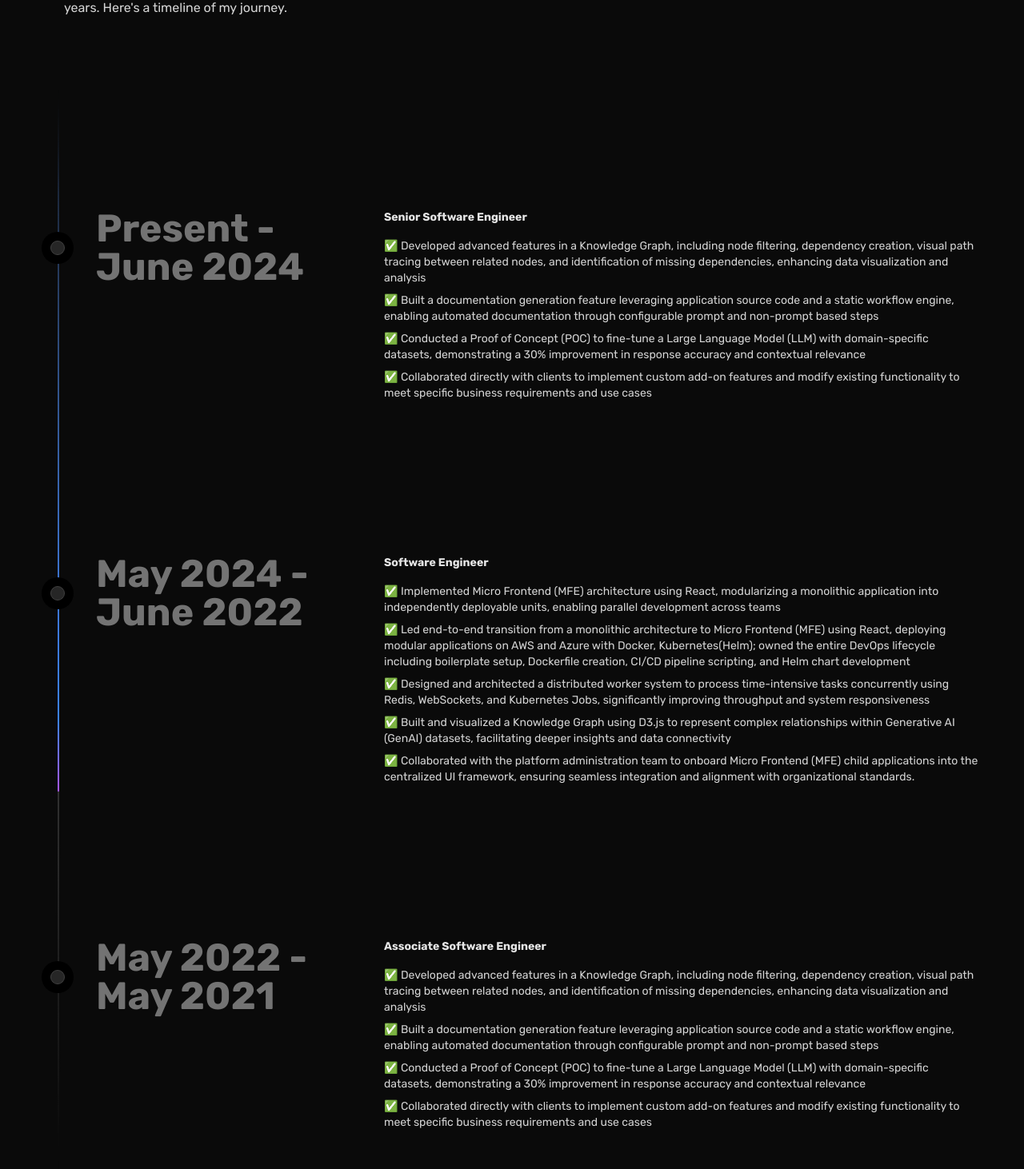
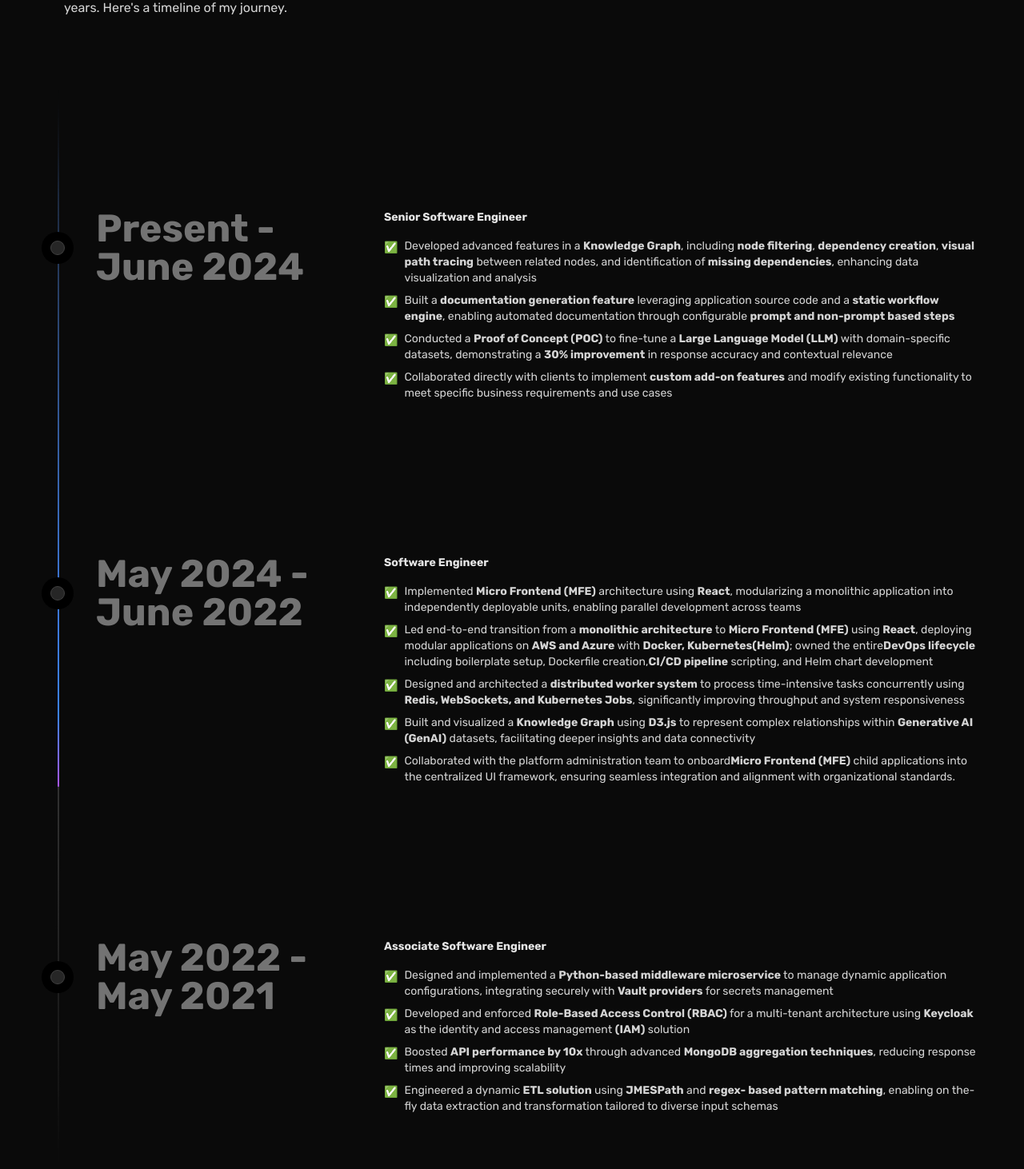
Before and after one commit to harimee1504/portfolio, a Next.js app: page / in a window 1280 px wide. Shown: the part 962-2424 px from the top of the page at 80% size. Built offline with nearby package versions, Linux system fonts and the light colour scheme.

Commit message:
key points highlighted

```diff
--- a/app/_components/experience.tsx
+++ b/app/_components/experience.tsx
@@ -12,27 +12,31 @@ const Experience = () => {
             Senior Software Engineer
           </p>
           <div className="mb-8">
-            <div className="flex items-center gap-2 text-xs text-neutral-700 md:text-sm dark:text-neutral-300">
-              ✅  Developed advanced features in a Knowledge Graph, including node
-              filtering, dependency creation, visual path tracing between related
-              nodes, and identification of missing dependencies, enhancing data
-              visualization and analysis
+            <div className="flex items-start gap-2 text-xs text-neutral-700 md:text-sm dark:text-neutral-300">
+              <span className="mt-0.5">✅</span>
+              <span>Developed advanced features in a <strong>Knowledge Graph</strong>, including <strong>node
+              filtering</strong>, <strong>dependency creation</strong>, <strong>visual path tracing</strong> between related
+              nodes, and identification of <strong>missing dependencies</strong>, enhancing data
+              visualization and analysis</span>
             </div>
-            <div className="flex mt-2 items-center gap-2 text-xs text-neutral-700 md:text-sm dark:text-neutral-300">
-              ✅  Built a documentation generation feature leveraging application
-              source code and a static workflow engine, enabling automated
-              documentation through configurable prompt and non-prompt
-              based steps
+            <div className="flex items-start gap-2 text-xs text-neutral-700 md:text-sm dark:text-neutral-300 mt-2">
+              <span className="mt-0.5">✅</span>
+              <span>Built a <strong>documentation generation feature</strong> leveraging application
+              source code and a <strong>static workflow engine</strong>, enabling automated
+              documentation through configurable <strong>prompt and non-prompt
+              based steps</strong></span>
             </div>
-            <div className="flex mt-2 items-center gap-2 text-xs text-neutral-700 md:text-sm dark:text-neutral-300">
-              ✅   Conducted a Proof of Concept (POC) to fine-tune a Large Language
-              Model (LLM) with domain-specific datasets, demonstrating a 30%
-              improvement in response accuracy and contextual relevance
+            <div className="flex items-start gap-2 text-xs text-neutral-700 md:text-sm dark:text-neutral-300 mt-2">
+              <span className="mt-0.5">✅</span>
+              <span>Conducted a <strong>Proof of Concept (POC)</strong> to fine-tune a <strong>Large Language
+              Model (LLM)</strong> with domain-specific datasets, demonstrating a <strong>30%
+              improvement</strong> in response accuracy and contextual relevance</span>
             </div>
-            <div className="flex mt-2 items-center gap-2 text-xs text-neutral-700 md:text-sm dark:text-neutral-300">
-              ✅   Collaborated directly with clients to implement custom add-on
-              features and modify existing functionality to meet specific business
-              requirements and use cases
+            <div className="flex items-start gap-2 text-xs text-neutral-700 md:text-sm dark:text-neutral-300 mt-2">
+              <span className="mt-0.5">✅</span>
+              <span>Collaborated directly with clients to implement <strong>custom add-on
+              features</strong> and modify existing functionality to meet specific business
+              requirements and use cases</span>
             </div>
           </div>
         </div>
@@ -46,34 +50,39 @@ const Experience = () => {
             Software Engineer
           </p>
           <div className="mb-8">
-            <div className="flex items-center gap-2 text-xs text-neutral-700 md:text-sm dark:text-neutral-300">
-              ✅   Implemented Micro Frontend (MFE) architecture using React,
+            <div className="flex items-start gap-2 text-xs text-neutral-700 md:text-sm dark:text-neutral-300">
+              <span className="mt-0.5">✅</span>
+              <span>Implemented <strong>Micro Frontend (MFE)</strong> architecture using <strong>React</strong>,
               modularizing a monolithic application into independently
-              deployable units, enabling parallel development across teams
+              deployable units, enabling parallel development across teams</span>
             </div>
-            <div className="flex mt-2 items-center gap-2 text-xs text-neutral-700 md:text-sm dark:text-neutral-300">
-              ✅  Led end-to-end transition from a monolithic architecture to Micro
-              Frontend (MFE) using React, deploying modular applications on AWS
-              and Azure with Docker, Kubernetes(Helm); owned the entire
-              DevOps lifecycle including boilerplate setup, Dockerfile creation,
-              CI/CD pipeline scripting, and Helm chart development
+            <div className="flex items-start gap-2 text-xs text-neutral-700 md:text-sm dark:text-neutral-300 mt-2">
+              <span className="mt-0.5">✅</span>
+              <span>Led end-to-end transition from a <strong>monolithic architecture</strong> to <strong>Micro
+              Frontend (MFE)</strong> using <strong>React</strong>, deploying modular applications on <strong>AWS
+              and Azure</strong> with <strong>Docker, Kubernetes(Helm)</strong>; owned the entire
+              <strong>DevOps lifecycle</strong> including boilerplate setup, Dockerfile creation,
+              <strong>CI/CD pipeline</strong> scripting, and Helm chart development</span>
             </div>
-            <div className="flex mt-2 items-center gap-2 text-xs text-neutral-700 md:text-sm dark:text-neutral-300">
-              ✅    Designed and architected a distributed worker system to process
-              time-intensive tasks concurrently using Redis, WebSockets, and
-              Kubernetes Jobs, significantly improving throughput and system
-              responsiveness
+            <div className="flex items-start gap-2 text-xs text-neutral-700 md:text-sm dark:text-neutral-300 mt-2">
+              <span className="mt-0.5">✅</span>
+              <span>Designed and architected a <strong>distributed worker system</strong> to process
+              time-intensive tasks concurrently using <strong>Redis, WebSockets, and
+              Kubernetes Jobs</strong>, significantly improving throughput and system
+              responsiveness</span>
             </div>
-            <div className="flex mt-2 items-center gap-2 text-xs text-neutral-700 md:text-sm dark:text-neutral-300">
-              ✅   Built and visualized a Knowledge Graph using D3.js to represent
-              complex relationships within Generative AI (GenAI) datasets,
-              facilitating deeper insights and data connectivity
+            <div className="flex items-start gap-2 text-xs text-neutral-700 md:text-sm dark:text-neutral-300 mt-2">
+              <span className="mt-0.5">✅</span>
+              <span>Built and visualized a <strong>Knowledge Graph</strong> using <strong>D3.js</strong> to represent
+              complex relationships within <strong>Generative AI (GenAI)</strong> datasets,
+              facilitating deeper insights and data connectivity</span>
             </div>
-            <div className="flex mt-2 items-center gap-2 text-xs text-neutral-700 md:text-sm dark:text-neutral-300">
-              ✅    Collaborated with the platform administration team to onboard
-              Micro Frontend (MFE) child applications into the centralized UI
+            <div className="flex items-start gap-2 text-xs text-neutral-700 md:text-sm dark:text-neutral-300 mt-2">
+              <span className="mt-0.5">✅</span>
+              <span>Collaborated with the platform administration team to onboard
+              <strong>Micro Frontend (MFE)</strong> child applications into the centralized UI
               framework, ensuring seamless integration and alignment with
-              organizational standards.
+              organizational standards.</span>
             </div>
           </div>
         </div>
@@ -87,27 +96,29 @@ const Experience = () => {
             Associate Software Engineer
           </p>
           <div className="mb-8">
-            <div className="flex items-center gap-2 text-xs text-neutral-700 md:text-sm dark:text-neutral-300">
-              ✅  Developed advanced features in a Knowledge Graph, including node
-              filtering, dependency creation, visual path tracing between related
-              nodes, and identification of missing dependencies, enhancing data
-              visualization and analysis
+            <div className="flex items-start gap-2 text-xs text-neutral-700 md:text-sm dark:text-neutral-300">
+              <span className="mt-0.5">✅</span>
+              <span>Designed and implemented a <strong>Python-based middleware
+              microservice</strong> to manage dynamic application configurations,
+              integrating securely with <strong>Vault providers</strong> for secrets management</span>
             </div>
-            <div className="flex mt-2 items-center gap-2 text-xs text-neutral-700 md:text-sm dark:text-neutral-300">
-              ✅  Built a documentation generation feature leveraging application
-              source code and a static workflow engine, enabling automated
-              documentation through configurable prompt and non-prompt
-              based steps
+            <div className="flex items-start gap-2 text-xs text-neutral-700 md:text-sm dark:text-neutral-300 mt-2">
+              <span className="mt-0.5">✅</span>
+              <span>Developed and enforced <strong>Role-Based Access Control (RBAC)</strong> for a
+              multi-tenant architecture using <strong>Keycloak</strong> as the identity and access
+              management <strong>(IAM)</strong> solution</span>
             </div>
-            <div className="flex mt-2 items-center gap-2 text-xs text-neutral-700 md:text-sm dark:text-neutral-300">
-              ✅   Conducted a Proof of Concept (POC) to fine-tune a Large Language
-              Model (LLM) with domain-specific datasets, demonstrating a 30%
-              improvement in response accuracy and contextual relevance
+            <div className="flex items-start gap-2 text-xs text-neutral-700 md:text-sm dark:text-neutral-300 mt-2">
+              <span className="mt-0.5">✅</span>
+              <span>Boosted <strong>API performance by 10x</strong> through advanced <strong>MongoDB
+              aggregation techniques</strong>, reducing response times and improving
+              scalability</span>
             </div>
-            <div className="flex mt-2 items-center gap-2 text-xs text-neutral-700 md:text-sm dark:text-neutral-300">
-              ✅   Collaborated directly with clients to implement custom add-on
-              features and modify existing functionality to meet specific business
-              requirements and use cases
+            <div className="flex items-start gap-2 text-xs text-neutral-700 md:text-sm dark:text-neutral-300 mt-2">
+              <span className="mt-0.5">✅</span>
+              <span>Engineered a dynamic <strong>ETL solution</strong> using <strong>JMESPath</strong> and <strong>regex-
+              based pattern matching</strong>, enabling on the-fly data extraction and
+              transformation tailored to diverse input schemas</span>
             </div>
           </div>
         </div>
```
